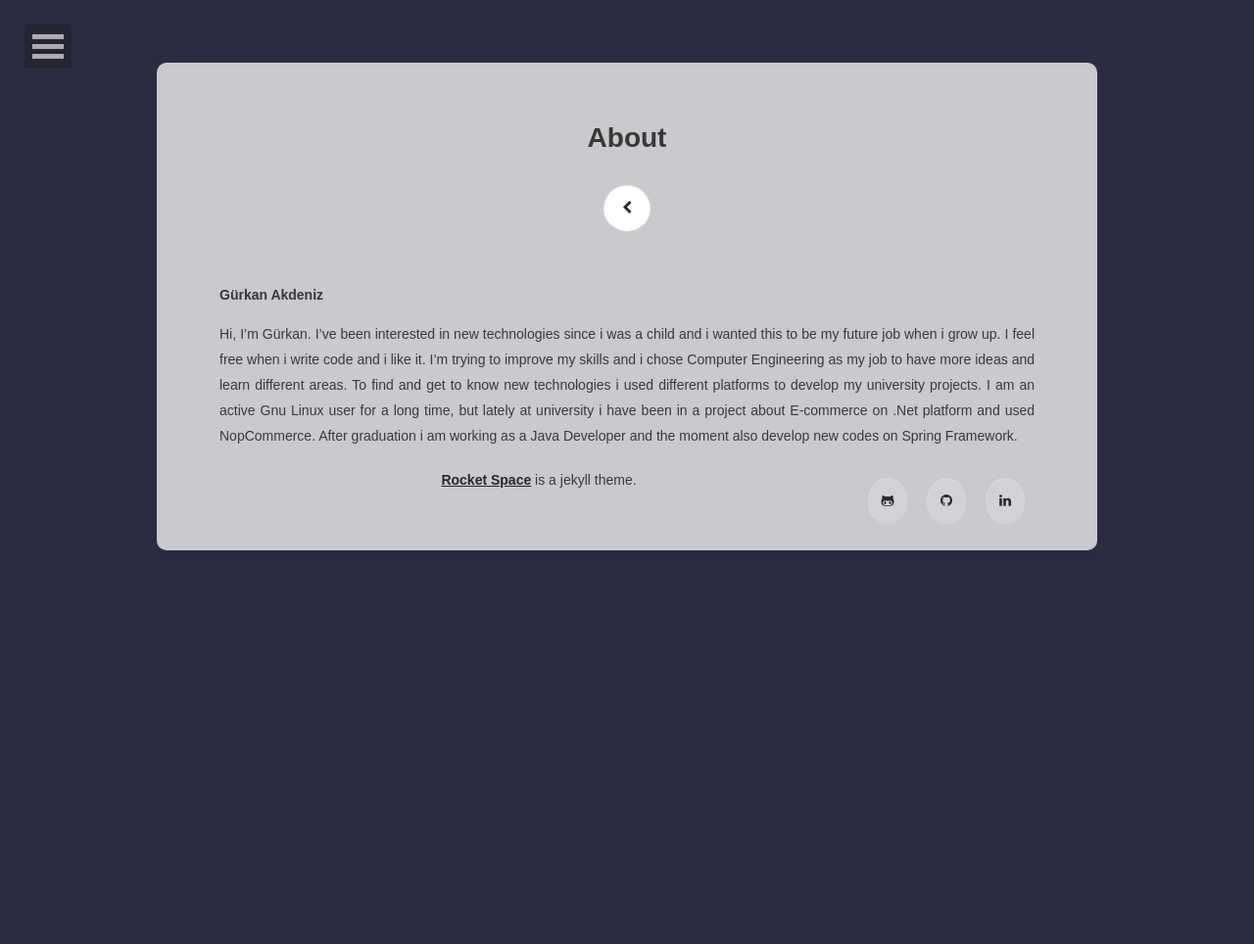
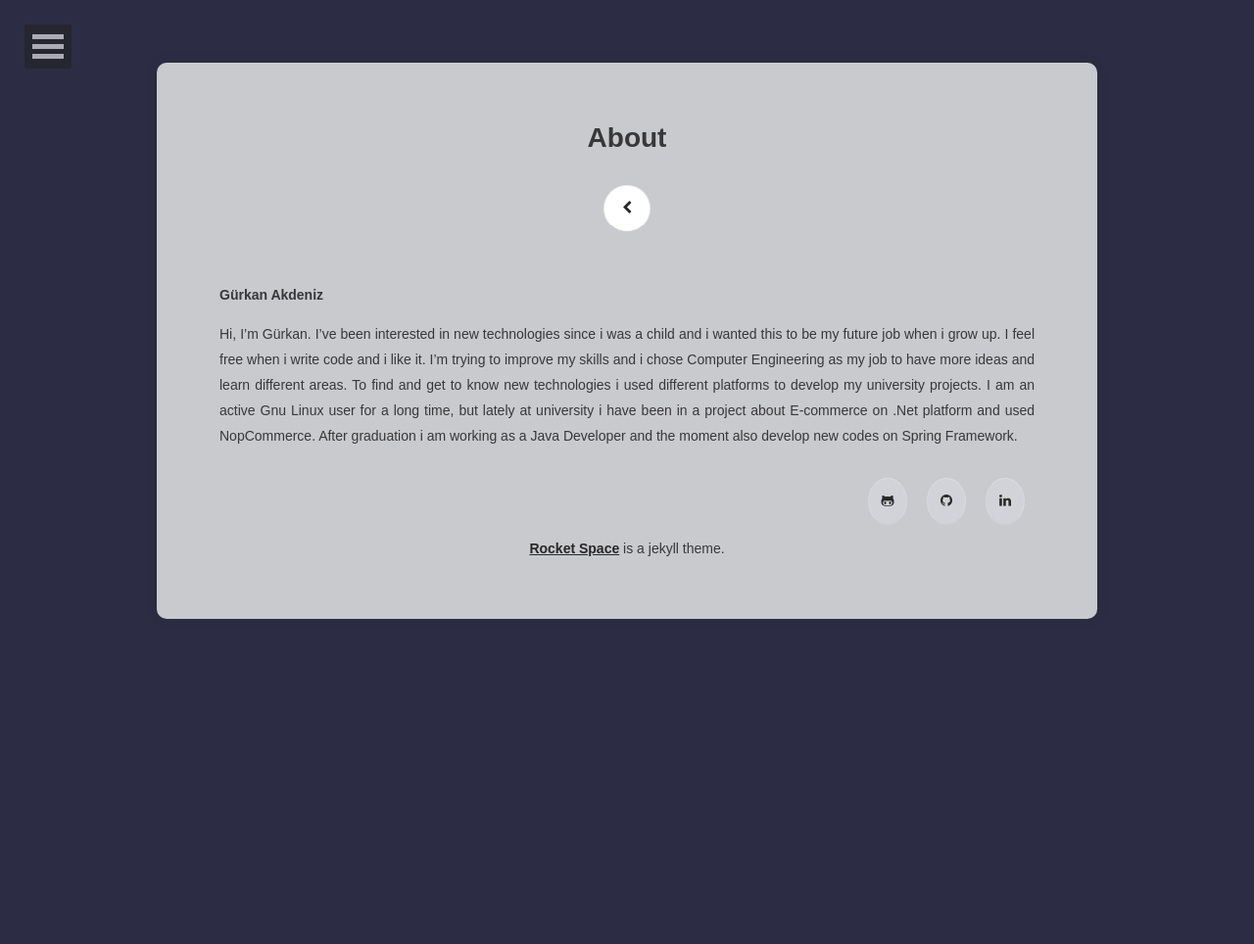
Before and after one commit to gurkanakdeniz/gurkanakdeniz.github.io, a Jekyll site: the page built from about/index.md, in a window 1280 px wide. Shown: the whole page at 98% size. Built offline with Jekyll 4.4.1, drawn with Linux system fonts in a browser that asks for light colours.

Commit message:
Update index.md
changes

```diff
--- a/about/index.md
+++ b/about/index.md
@@ -12,4 +12,4 @@ Hi, I’m Gürkan. I’ve been interested in new technologies since i was a chil
 
 <h4><a style="float:right" class="social-btn" href="http://linkedin.com/in/gürkanakdeniz" target="_blank" rel="noopener noreferrer"><i class="fa fa-fw fa-linkedin"></i></a> <a style="float:right" class="social-btn" href="http://github.com/gurkanakdeniz" target="_blank" rel="noopener noreferrer"><i class="fa fa-fw fa-github"></i></a><a style="float:right" class="social-btn" href="http://gist.github.com/gurkanakdeniz" target="_blank" rel="noopener noreferrer"><i class="fa fa-fw fa-github-alt"></i></a></h4>
 
-<center><a href="https://github.com/gurkanakdeniz/rocket-space/"><b>Rocket Space</b></a> is a jekyll theme.</center>
+<center style="padding-top: 5em;"><a href="https://github.com/gurkanakdeniz/rocket-space/"><b>Rocket Space</b></a> is a jekyll theme.</center>
```
